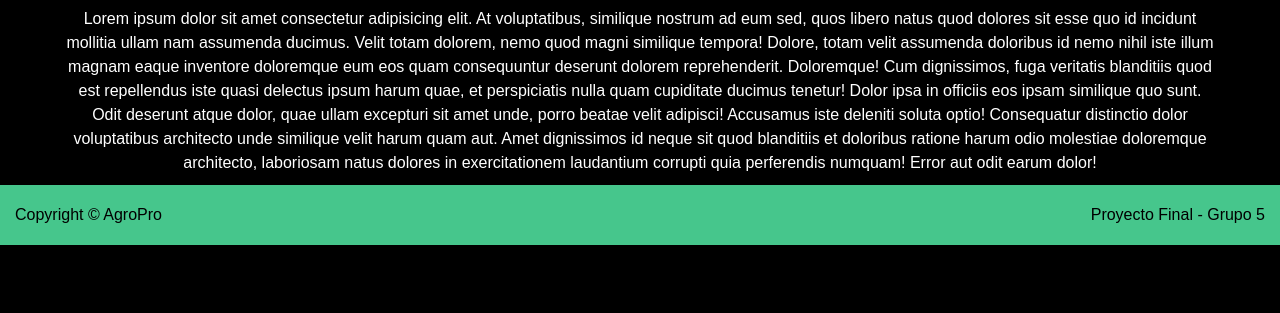
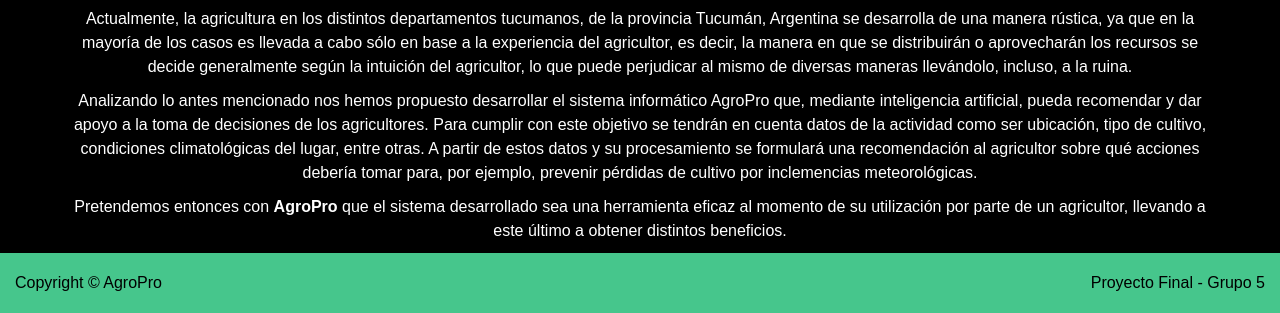
Before and after one commit to luciano-acs/AgroProF, a plain HTML site: page index.html in a window 1280 px wide. Shown: the part 707-1020 px from the top of the page. Before the commit the page ends 952 px from the top, so only its background shows below. Drawn offline with nearby package versions, Linux system fonts and the light colour scheme.

Commit message:
cambio botones perfil, cambio lorem

```diff
--- a/index.html
+++ b/index.html
@@ -54,11 +54,15 @@
           <hr></hr>
           <div class="quienesSomos">
             <h1>¿Quienes Somos?</h1>
-            <p>Lorem ipsum dolor sit amet consectetur adipisicing elit. At voluptatibus, similique nostrum ad eum sed, quos libero natus quod dolores sit esse quo id incidunt mollitia ullam nam assumenda ducimus.
-            Velit totam dolorem, nemo quod magni similique tempora! Dolore, totam velit assumenda doloribus id nemo nihil iste illum magnam eaque inventore doloremque eum eos quam consequuntur deserunt dolorem reprehenderit. Doloremque!
-            Cum dignissimos, fuga veritatis blanditiis quod est repellendus iste quasi delectus ipsum harum quae, et perspiciatis nulla quam cupiditate ducimus tenetur! Dolor ipsa in officiis eos ipsam similique quo sunt.
-            Odit deserunt atque dolor, quae ullam excepturi sit amet unde, porro beatae velit adipisci! Accusamus iste deleniti soluta optio! Consequatur distinctio dolor voluptatibus architecto unde similique velit harum quam aut.
-            Amet dignissimos id neque sit quod blanditiis et doloribus ratione harum odio molestiae doloremque architecto, laboriosam natus dolores in exercitationem laudantium corrupti quia perferendis numquam! Error aut odit earum dolor!</p>
+            <p>
+              Actualmente, la agricultura en los distintos departamentos tucumanos, de la provincia Tucumán, Argentina se desarrolla de una manera rústica, ya que en la mayoría de los casos es llevada a cabo sólo en base a la experiencia del agricultor, es decir, la manera en que se distribuirán o aprovecharán los recursos se decide generalmente según la intuición del agricultor, lo que puede perjudicar al mismo  de diversas maneras llevándolo, incluso, a la ruina.
+            </p>
+            <p>
+              Analizando lo antes mencionado nos hemos propuesto desarrollar el sistema informático AgroPro que, mediante inteligencia artificial, pueda recomendar y dar apoyo a la toma de decisiones de los agricultores. Para cumplir con este objetivo se tendrán en cuenta datos de la actividad como ser ubicación, tipo de cultivo, condiciones climatológicas del lugar, entre otras. A partir de estos datos y su procesamiento se formulará una recomendación al agricultor sobre qué acciones debería tomar para, por ejemplo, prevenir pérdidas de cultivo por inclemencias meteorológicas.
+            </p>
+            <p>
+              Pretendemos entonces con <b>AgroPro</b> que el sistema desarrollado sea una herramienta eficaz al momento de su utilización por parte de un agricultor, llevando a este último a obtener distintos beneficios.
+            </p>
           </div>
     </main>
     <footer>
--- a/style.css
+++ b/style.css
@@ -332,5 +332,5 @@ button{
 }
 
 .botonesFinal{
-    margin-top: 35px;
+    margin-top: 5px;
 }
```
Also changed, not shown: perfil.html (+1 -1 lines).
